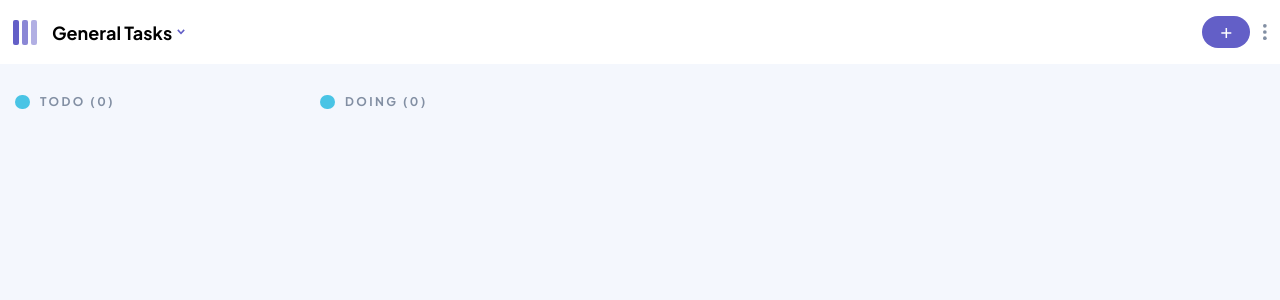
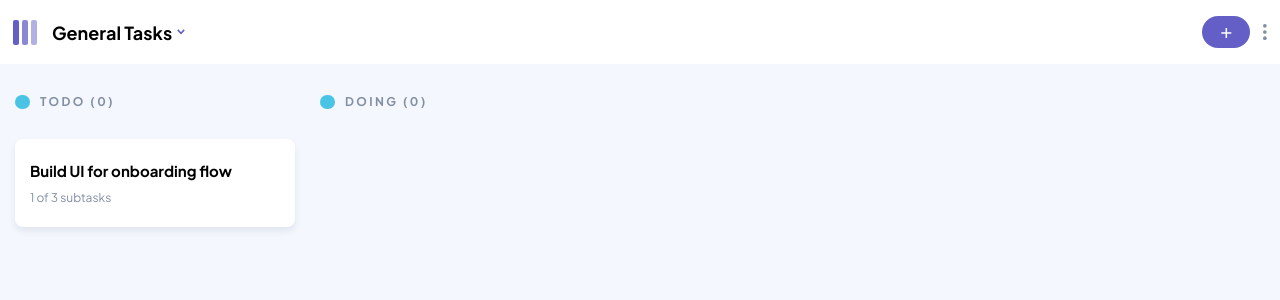
Before and after one commit to DeclanLacey/kaban-task-manager, a React (Vite) app: page / in a window 1280 px wide. Shown: the top 300 px of the page. Built offline with nearby package versions, Linux system fonts and the light colour scheme.

Commit message:
added rendering of tasks in the correct columns and fixed bugs

```diff
--- a/src/components/addTaskModal.jsx
+++ b/src/components/addTaskModal.jsx
@@ -1,7 +1,7 @@
 import React, { useState } from "react";
 
-const subtaskElements = []
-const subtaskNames = {
+let subtaskElements = []
+let subtaskNames = {
 
 }
 let count = 0
@@ -51,7 +51,16 @@ function AddTaskModal(props) {
 
     function handleTaskSubmit(event) {
         event.preventDefault()
-        // console.log(props.taskData)
+        const subtaskArray = []
+        let selectedColumn = event.target.status.value
+
+        for (let i = 0; i < subtaskCount; i++) {
+            subtaskArray.push({
+                "title": subtaskNames[`subtask${i + 1}`],
+                "isCompleted": false
+            })
+        }
+
         props.setTaskData(prevState => {
             return {
                 boards: prevState.boards.map((board, index) => {
@@ -59,29 +68,31 @@ function AddTaskModal(props) {
                         return  {
                             name: currentData.name,
                             columns: currentData.columns.map((column, columnIndex) => {
-                                if (column.name === event.target.status.value) {
+                                if (column.name === selectedColumn && prevState.boards[index].columns[columnIndex].tasks != undefined) {
                                     return {
                                         name: column.name,
-                                        tasks: [
+                                        tasks:
+                                        [
                                             ...prevState.boards[index].columns[columnIndex].tasks,
                                             {
                                                 title: event.target.title.value,
                                                 description: event.target.desc.value,
                                                 status: event.target.status.value,
-                                                subtasks: [
-                                                  {
-                                                    "title": "Sign up page",
-                                                    "isCompleted": true
-                                                  },
-                                                  {
-                                                    "title": "Sign in page",
-                                                    "isCompleted": false
-                                                  },
-                                                  {
-                                                    "title": "Welcome page",
-                                                    "isCompleted": false
-                                                  }
-                                                ]
+                                                subtasks: subtaskArray
+                                            }
+                                        ]
+
+                                    }
+                                }else if (column.name === selectedColumn && prevState.boards[index].columns[columnIndex].tasks === undefined) {
+                                    return {
+                                        name: column.name,
+                                        tasks:
+                                        [
+                                            {
+                                                title: event.target.title.value,
+                                                description: event.target.desc.value,
+                                                status: event.target.status.value,
+                                                subtasks: subtaskArray
                                             }
                                         ]
 
@@ -98,6 +109,10 @@ function AddTaskModal(props) {
                })
             }
         })
+
+        subtaskElements = []
+        subtaskNames = {}
+        props.setAddTaskOpen(false)
     }
 
 
--- a/src/components/app.jsx
+++ b/src/components/app.jsx
@@ -46,7 +46,6 @@ function App() {
     //     allowScroll()
     // }
 
-    console.log(taskData)
 
 
     function getCurrentBoardData() {
@@ -56,6 +55,10 @@ function App() {
             }
         }
 
+    }
+
+    function editTask(event) {
+        console.log(event.target)
     }
 
     function changeAddTaskOpenStatus() {
@@ -74,12 +77,15 @@ function App() {
     function renderBoardColumns() {
         let columns = []
         for (let i = 0; i < currentBoardData.columns.length; i++) {
-            columns.push( <TaskColumn currentBoardDataColumn={currentBoardData.columns[i]} key={i} />)
+            columns.push( <TaskColumn editTask={editTask} currentBoardDataColumn={currentBoardData.columns[i]} key={i} />)
         }
         return columns
     }
 
     getCurrentBoardData()
+
+    // console.log(currentBoardData)
+
 
     return (
         <div className="app-container">
@@ -178,7 +184,7 @@ function App() {
                                 currentBoardData={currentBoardData}
                                 setTaskData={setTaskData}
                                 taskData={taskData}
-
+                                setAddTaskOpen={setAddTaskOpen}
                             />
                         :
                             <></>
--- a/src/components/task.jsx
+++ b/src/components/task.jsx
@@ -1,14 +1,30 @@
 import React from "react";
 
-function Task() {
+function Task(props) {
+
+    const taskData = props.taskData
+    const subtasks = props.taskData.subtasks
+    const subtaskCount = subtasks.length
+    let completedSubtaskCount = 0
+
+    function calculateCompletedSubtaskCount() {
+        for (let i = 0; i < subtaskCount; i++) {
+            if (subtasks[i].isCompleted === true) {
+                completedSubtaskCount ++
+            }
+        }
+    }
+
+    calculateCompletedSubtaskCount()
 
     return (
-        <div className="task-container">
-            <h1 className="task-title">  </h1>
-            {/* Build UI for onboarding flow */}
-            <p className="task-subtask-title">  </p>
-            {/* 0 of 3 substasks */}
+        <div onClick={props.editTask}>
+            <div className="task-container" >
+                <h1 className="task-title"> {taskData.title} </h1>
+                <p className="task-subtask-title"> {`${completedSubtaskCount} of ${subtaskCount} subtasks`} </p>
+            </div>
         </div>
+
     )
 }
 
--- a/src/components/taskColumn.jsx
+++ b/src/components/taskColumn.jsx
@@ -1,13 +1,31 @@
 import React from "react";
 import Task from "./task";
+import { render } from "react-dom";
+
 
 function TaskColumn(props) {
 
     const name = props.currentBoardDataColumn.name
+    const tasks = props.currentBoardDataColumn.tasks
+    let taskElements = []
+
+    function renderTasks() {
+        for (let i = 0; i < tasks.length; i++) {
+            let name = tasks[i].title
+            taskElements.push( <Task editTask={props.editTask} key={name} taskData={tasks[i]}/>)
+        }
+    }
+
+
+    if (tasks === undefined) {
+
+    }else {
+        renderTasks()
+    }
 
 
     return (
-        <div className="task-column">
+        <div key={1} className="task-column">
             <div className="column-title-container">
                 <div className="column-title-circle"> </div>
                 {/* These cirlces will need to be different colors */}
@@ -19,7 +37,7 @@ function TaskColumn(props) {
                 to decide which peices of data get place inside them,
                 probably by passing data to the task file and rendering that */}
             <div className="task-column-tasks-container">
-                {/* for loop placing the right tasks here */}
+                {taskElements}
             </div>
         </div>
     )
--- a/src/components/taskDataContext.jsx
+++ b/src/components/taskDataContext.jsx
@@ -35,6 +35,7 @@ function TaskDataContextProvider(props) {
                 },
                 {
                   "name": "Doing"
+
                 }
               ]
             },
--- a/src/style/index.css
+++ b/src/style/index.css
@@ -20,6 +20,7 @@ img {
 body {
     background-color: #F4F7FD;
 }
+
 button {
     cursor: pointer;
 }
@@ -395,6 +396,13 @@ button {
     margin-right: 10px;
 }
 
+.task-title:hover {
+    pointer-events: none;
+}
+
+.task-subtask-title:hover {
+    pointer-events: none;
+}
 
 
 
```
